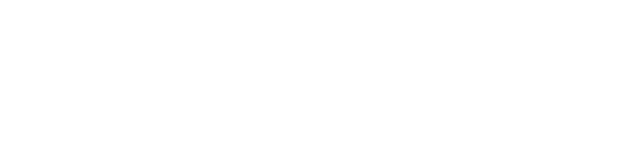
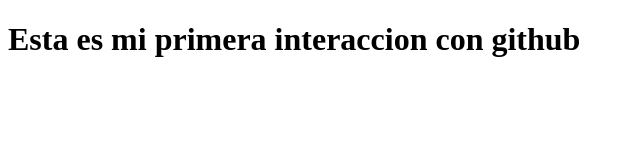
Before and after one commit to nijamusa99/Mi_primera_web, a plain HTML site: page index.html in a window 1280 px wide. Shown: the whole page, without its empty margins (0-640 px from the left). Drawn offline with Linux system fonts and the light colour scheme.

Commit message:
Update index.html
primera interaccion de git

```diff
--- a/index.html
+++ b/index.html
@@ -6,6 +6,7 @@
     <title>Document</title>
 </head>
 <body>
+    <h1>Esta es mi primera interaccion con github</h1>
 
 </body>
 </html>
```
